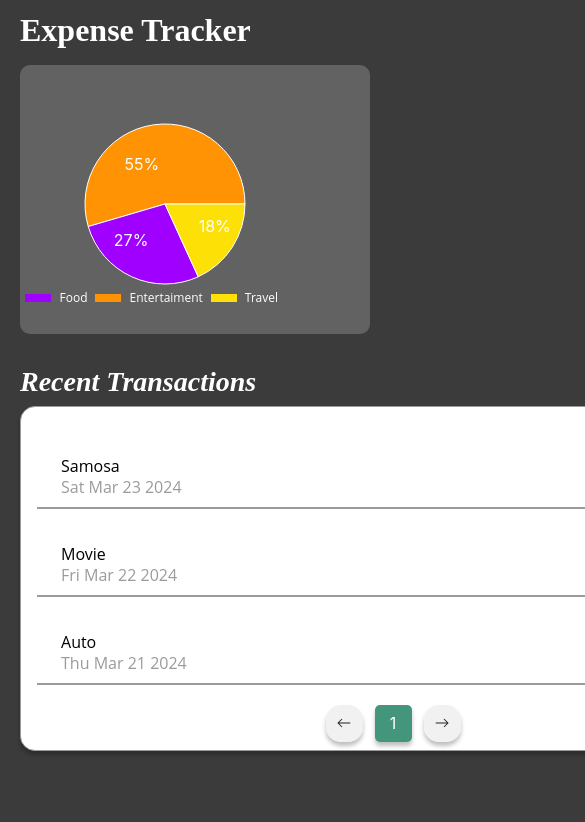
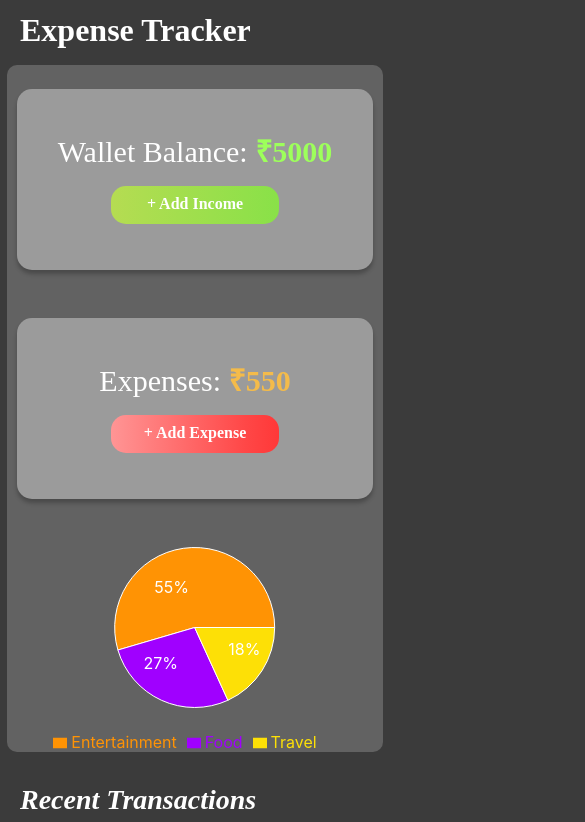
Before and after one commit to c0der-nb/expense-tracker, a React (Create React App) app: page / in a window 390 px wide. Shown: the top 822 px of the page, 585 px wide, since content can reach past the window. Built offline with nearby package versions, Linux system fonts and the light colour scheme; some icons are missing.

Commit message:
Add responsive design

```diff
--- a/src/components/AddBalanceModal/AddBalanceModal.module.css
+++ b/src/components/AddBalanceModal/AddBalanceModal.module.css
@@ -7,19 +7,36 @@
     background-color: rgba(255, 255, 255, 0.75);
     animation: animatetop;
     animation-duration: 0.5s;
+    display: flex;
+    justify-content: center;
+    align-items: center;
 }
 
 .modal {
-    position: absolute;
-    top: 190px;
-    left: 371px;
-    height: 164px;
-    width: 538px;
+    height: 10.25rem;
+    width: 33.625rem;
     background: #EFEFEFD9;
     border-radius: 15px;
     padding: 24px 8px 16px 24px;
 }
 
+@media only screen and (max-width: 631px) {
+    .modal {
+        height: auto;
+        width: 21rem;
+        background: #EFEFEFD9;
+        border-radius: 15px;
+        padding: 24px 8px 16px 24px;
+    }
+    .balanceFormContainer {
+        margin-top: 16px;
+        display: flex;
+        justify-content: center;
+        align-items: flex-start;
+        flex-wrap: wrap;
+        row-gap: 16px;
+    }
+}
 @keyframes animatetop {
     from {top: 0%; opacity: 0}
     to {bottom: 0%; opacity: 1}
@@ -43,8 +60,8 @@
 }
 
 .addButton {
-    width: 145px;
-    height: 51px;
+    width: 9.0625rem;
+    height: 3.1875rem;
     border-radius: 15px;
     background: linear-gradient(0deg, #F4BB4A, #F4BB4A);
     box-shadow: 0px 4px 4px 0px #00000040;
@@ -75,8 +92,8 @@
 }
 
 .cancel {
-    width: 112px;
-    height: 51px;
+    width: 7rem;
+    height: 3.1875rem;
     border-radius: 15px;
     background: linear-gradient(0deg, #E3E3E3, #E3E3E3);
     box-shadow: 0px 4px 4px 0px #00000040;
--- a/src/components/ExpenseModal/ExpenseModal.jsx
+++ b/src/components/ExpenseModal/ExpenseModal.jsx
@@ -52,7 +52,7 @@ function ExpenseModal({type, selectedExpense, addExpenseHandler, updateExpenseHa
                 <p className={styles.modalHeading}>Add Expenses</p>
                 <form onSubmit={addHandler} className={styles.expenseFormContainer}>
                     <TextField onChange={(e) => setTitle(e.target.value)} id="title" label="Title" variant="outlined" required />
-                    <TextField onChange={((e) => setPrice(e.target.value))} type="text" label="Price" id="price" variant="outlined" required />
+                    <TextField onChange={((e) => setPrice(e.target.value))} type="number" label="Price" id="price" variant="outlined" required />
                     <TextField style={{width: '223px'}} select onChange={((e) => setCategory(e.target.value))} name="Category Dropdown" label="Select Category" id="category" required>
                         <MenuItem value="Entertainment">Entertainment</MenuItem>
                         <MenuItem value="Food">Food</MenuItem>
@@ -74,7 +74,7 @@ function ExpenseModal({type, selectedExpense, addExpenseHandler, updateExpenseHa
                 <p className={styles.modalHeading}>Edit Expenses</p>
                 <form onSubmit={updateHandler} className={styles.expenseFormContainer}>
                     <TextField onChange={(e) => setTitle(e.target.value)} type="text" label="Title" variant="outlined" defaultValue={selectedExpense.title} id="title" required />
-                    <TextField onChange={(e) => setPrice(e.target.value)} type="text" label="Price" variant="outlined" defaultValue={selectedExpense.price} id="price" required/>
+                    <TextField onChange={(e) => setPrice(e.target.value)} type="number" label="Price" variant="outlined" defaultValue={selectedExpense.price} id="price" required/>
                     <TextField style={{width: '223px'}} fullWidth select onChange={(e) => setCategory(e.target.value)} name="Category Dropdown" label="Select Category" variant="outlined" defaultValue={selectedExpense.category} required id="category">
                         <MenuItem value="Entertainment">Entertainment</MenuItem>
                         <MenuItem value="Food">Food</MenuItem>
--- a/src/components/HeroSection/HeroSection.module.css
+++ b/src/components/HeroSection/HeroSection.module.css
@@ -6,7 +6,23 @@
     padding: 24px 10px 24px 10px;
     margin-top: 1rem;
     display: flex;
-    justify-content: flex-end;
+    justify-content: space-evenly;
     align-items: center;
     column-gap: 3rem;
 }
+
+@media only screen and (max-width: 932px) {
+    .wrapper {
+        width: 46.14rem;
+        height: auto;
+        border-radius: 10px;
+        background-color: #626262;
+        padding: 24px 10px 24px 10px;
+        margin-top: 1rem;
+        display: flex;
+        flex-direction: column;
+        justify-content: center;
+        align-items: space-evenly;
+        row-gap: 3rem;
+    }
+}
--- a/src/components/PieChart/PieChart.jsx
+++ b/src/components/PieChart/PieChart.jsx
@@ -1,6 +1,5 @@
 import React from 'react';
-import styles from './PieChart.module.css';
-import { PieChart, Pie, Cell } from "recharts";
+import { PieChart, Pie, Cell, Legend } from "recharts";
 
 const COLORS = ["#FF9304", "#A000FF", "#FDE006"];
 const RADIAN = Math.PI/180;
@@ -38,47 +37,39 @@ function PieChartComponent({data}) {
       let travelList = data.filter((val) => val.category === "Travel");
       categorisedDataList.push(
         {
-          category: "Entertainment",
+          name: "Entertainment",
           value: entertainmentList.reduce((acc, cv) => acc + parseInt(cv.price),0)
         },
         {
-          category: "Food",
+          name: "Food",
           value: foodList.reduce((acc, cv) => acc + parseInt(cv.price),0)
         },
         {
-          category: "Travel",
+          name: "Travel",
           value: travelList.reduce((acc, cv) => acc + parseInt(cv.price),0)
         }
       )
     }
     buildCategorisedData();
     return (
-        <div>
-            <PieChart width={400} height={400}>
+            <PieChart style={{width: '355.35px', height: '181px'}} width={355.35} height={181}>
                 <Pie
                     data={categorisedDataList}
-                    cx={200}
-                    cy={200}
+                    cx="50%"
+                    cy="50%"
                     labelLine={false}
                     label={renderCustomizedLabel}
                     outerRadius={80}
                     fill="#8884d8"
                     dataKey="value"
+                    isAnimationActive={true}
                 >
                     {categorisedDataList.map((entry, index) => (
                     <Cell key={`cell-${index}`} fill={COLORS[index % COLORS.length]} />
                     ))}
                 </Pie>
+                <Legend wrapperStyle={{position: 'static'}} />
             </PieChart>
-            <div className={styles.legendContainer}>
-                <div className={styles.food}></div>
-                <p>Food</p>
-                <div className={styles.entertainment}></div>
-                <p>Entertaiment</p>
-                <div className={styles.travel}></div>
-                <p>Travel</p>
-            </div>
-        </div>
     )
 }
 
--- a/src/components/PieChart/PieChart.module.css
+++ b/src/components/PieChart/PieChart.module.css
@@ -1,7 +1,4 @@
 .legendContainer {
-    position: absolute;
-    right: 112px;
-    top: 290px;
     display: flex;
     justify-content: center;
     align-items: center;
@@ -12,23 +9,50 @@
     font-weight: 400;
     line-height: 16.34px;
     text-align: left;
+    z-index: 1001;
 
 }
 
+@media only screen and (max-width: 932px) {
+    .legendContainer {
+        display: flex;
+        justify-content: center;
+        align-items: center;
+        column-gap: 8px;
+        color: var(--color-primary);
+        font-family: Open Sans;
+        font-size: 12px;
+        font-weight: 400;
+        line-height: 16.34px;
+        text-align: left;
+    }
+}
+
 .food {
-    width: 26px;
+    width: 1.625rem;
     height: 8px;
     background: #A000FF;
 }
 
 .entertainment {
-    width: 26px;
+    width: 1.625rem;
     height: 8px;
     background: #FF9304;
 }
 
 .travel {
-    width: 26px;
+    width: 1.625rem;
     height: 8px;
     background: #FDE006;
 }
+
+.chartLegend {
+    position: static !important;
+    font-weight: bold;
+    font-family: cursive;
+}
+
+.piechart {
+    width: 22.21rem;
+    height: 11.3125rem;
+}
--- a/src/components/TopExpenses/TopExpenses.module.css
+++ b/src/components/TopExpenses/TopExpenses.module.css
@@ -1,6 +1,6 @@
 .wrapper {
-    width: 417px;
-    height: 345px;
+    width: 26.0625rem;
+    height: 21.5625rem;
     border-radius: 15px;
     background-color: var(--color-primary);
     box-shadow: 0px 4px 4px 0px #00000040;
@@ -12,11 +12,29 @@
     align-items: center;
 }
 
+@media only screen and (max-width: 773px) {
+    .wrapper {
+        width: 100%;
+        height: 21.5625rem;
+        border-radius: 15px;
+        background-color: var(--color-primary);
+        box-shadow: 0px 4px 4px 0px #00000040;
+        padding: 16px 8px 16px 8px;
+        display: flex;
+        flex-direction: column;
+        row-gap: 5rem;
+        justify-content: center;
+        align-items: center;
+    }
+}
+
 .expense {
     display: flex;
     justify-content: center;
     align-items: center;
-    column-gap: 8px;
+    flex-wrap: wrap;
+    column-gap: 12px;
+    width: 100%;
 }
 
 .expenseTitle {
@@ -25,12 +43,12 @@
     font-weight: 400;
     line-height: 16.34px;
     text-align: right;
-    width: 67.98px;
+    width: 15%;
 }
 
 .barContainer {
-    height: 21.73px;
-    width: 304px;
+    height: 1.358125rem;
+    width: 75%;
 }
 
 .expenseBar {
--- a/src/components/Transactions/Transactions.module.css
+++ b/src/components/Transactions/Transactions.module.css
@@ -9,6 +9,21 @@
     display: flex;
     flex-direction: column;
     justify-content: space-between;
+}
+
+@media only screen and (max-width: 773px) {
+    .wrapper {
+        width: 100%;
+        height: auto;
+        border: 1px solid #9B9B9B;
+        border-radius: 15px;
+        padding: 14px 8px 8px 16px;
+        background: #FFFFFF;
+        box-shadow: 0px 4px 4px 0px #00000040;
+        display: flex;
+        flex-direction: column;
+        justify-content: space-between;
+    }
 }
 
 .wrapper hr {
--- a/src/pages/Homepage/Homepage.jsx
+++ b/src/pages/Homepage/Homepage.jsx
@@ -122,7 +122,9 @@ function Homepage() {
     return (
         <div className={styles.wrapper}>
             <h3 className={styles.etHeading}><b>Expense Tracker</b></h3>
-            <Hero expenses={expenses} addModalStateHandler={addModalStateHandler} balanceModalStateHandler={balanceModalStateHandler} totalExpenses={totalExpenses} />
+            <div className={styles.heroWrapper}>
+                <Hero expenses={expenses} addModalStateHandler={addModalStateHandler} balanceModalStateHandler={balanceModalStateHandler} totalExpenses={totalExpenses} />
+            </div>
             {addModalActive && <ExpenseModal addExpenseHandler={addExpenseHandler} type="add" cancelHandler={closeModal} />}
             {editModalActive && <ExpenseModal selectedExpense={selectedExpense} updateExpenseHandler={updateExpenseHandler} type="edit" cancelHandler={closeModal} />}
             {balanceModalActive && <AddBalanceModal cancelHandler={closeModal} />}
--- a/src/pages/Homepage/Homepage.module.css
+++ b/src/pages/Homepage/Homepage.module.css
@@ -17,7 +17,34 @@
     display: flex;
     justify-content: flex-start;
     align-items: center;
+    flex-wrap: wrap;
     column-gap: 2rem;
+}
+
+@media only screen and (max-width: 1226px) {
+    .main {
+        margin-top: 2rem;
+        display: flex;
+        justify-content: center;
+        align-items: center;
+        flex-wrap: wrap;
+        row-gap: 2rem;
+    }
+}
+
+.heroWrapper {
+    display: flex;
+    justify-content: center;
+    align-items: center;
+}
+/* 773px */
+@media only screen and (max-width: 773px) {
+.transactions {
+    width: 100%;
+}
+.topExpenses {
+    width: 100%;
+}
 }
 
 .transactions h4:first-of-type {
```
Also changed, not shown: src/components/ExpenseModal/ExpenseModal.module.css (+44 -10 lines).
